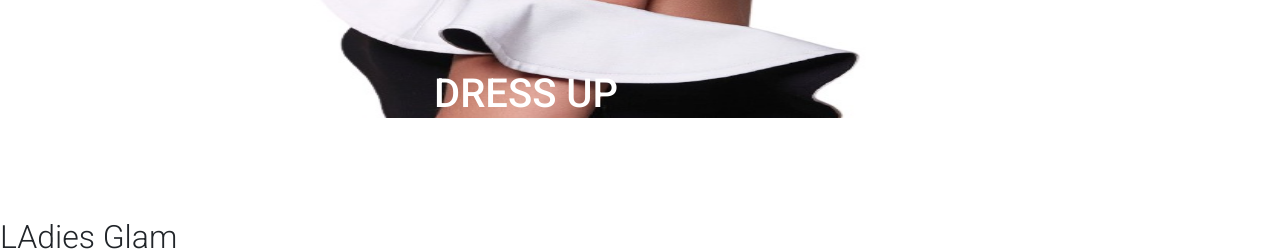
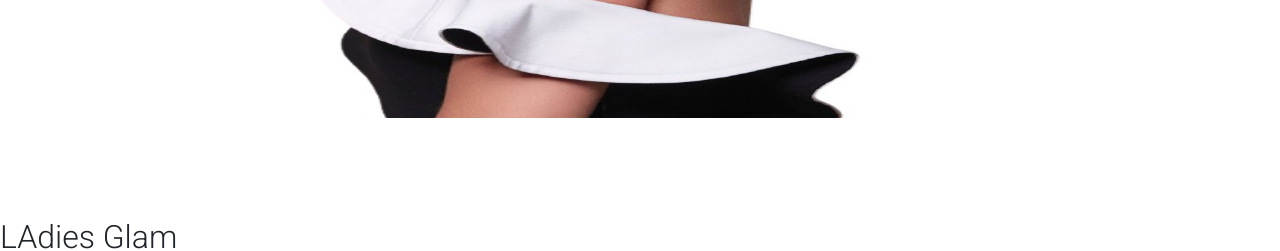
Before and after one commit to msyoki/DressUp-Front-end, an Angular app: page /ladies in a window 1280 px wide. Shown: the part 282-533 px from the top of the page. Built offline with nearby package versions, Linux system fonts and the light colour scheme.

Commit message:
added changes

```diff
--- a/src/app/ladies/ladies.component.html
+++ b/src/app/ladies/ladies.component.html
@@ -2,7 +2,7 @@
 <div class="container-fluid ">
   <img id="head" src="../assets/images/8 Photographers Share Their Secrets for Creating Glamorous Portraits-removebg-preview.jpg">
 
-    <div class="centerladies">
+    <div class="center">
       <h1 class="h1-reponsive text-black text-uppercase font-weight-bold mb-0 pulse"><strong>Dress Up</strong></h1>
       <h5 class="text-uppercase mb-4 text-black floater"><strong>We have the best collections for you!!</strong></h5>
    </div>
```
